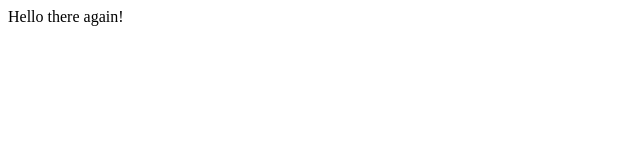
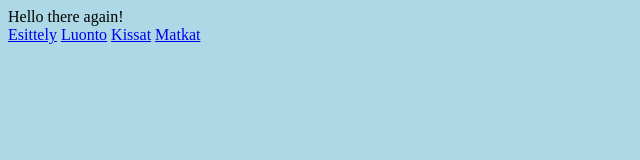
Before and after one commit to kvelus/kvelus.github.io, a plain HTML site: page index.html in a window 1280 px wide. Shown: the whole page, without its empty margins (0-640 px from the left). Drawn offline with Linux system fonts and the light colour scheme.

Commit message:
css:n toimivuus

```diff
--- a/index.html
+++ b/index.html
@@ -2,9 +2,19 @@
 <html>
     <meta charset="UTF-8">
     <meta name="viewport" content="width=device-width, initial-scale=1">
+    <head>
+        <link rel="stylesheet" href="style.css">
+    </head>
 
     <body>
         Hello there again!
 
     </body>
+
+    <nav>
+        <a href="#esittely">Esittely</a>
+        <a href="#luonto">Luonto</a>
+        <a href="#kissat">Kissat</a>
+        <a href="#matkat">Matkat</a>
+    </nav>
 </html>
--- /dev/null
+++ b/style.css
@@ -0,0 +1,8 @@
+body {
+    background-color: lightblue;
+  }
+
+  h1 {
+    color: navy;
+    margin-left: 20px;
+  }
```
